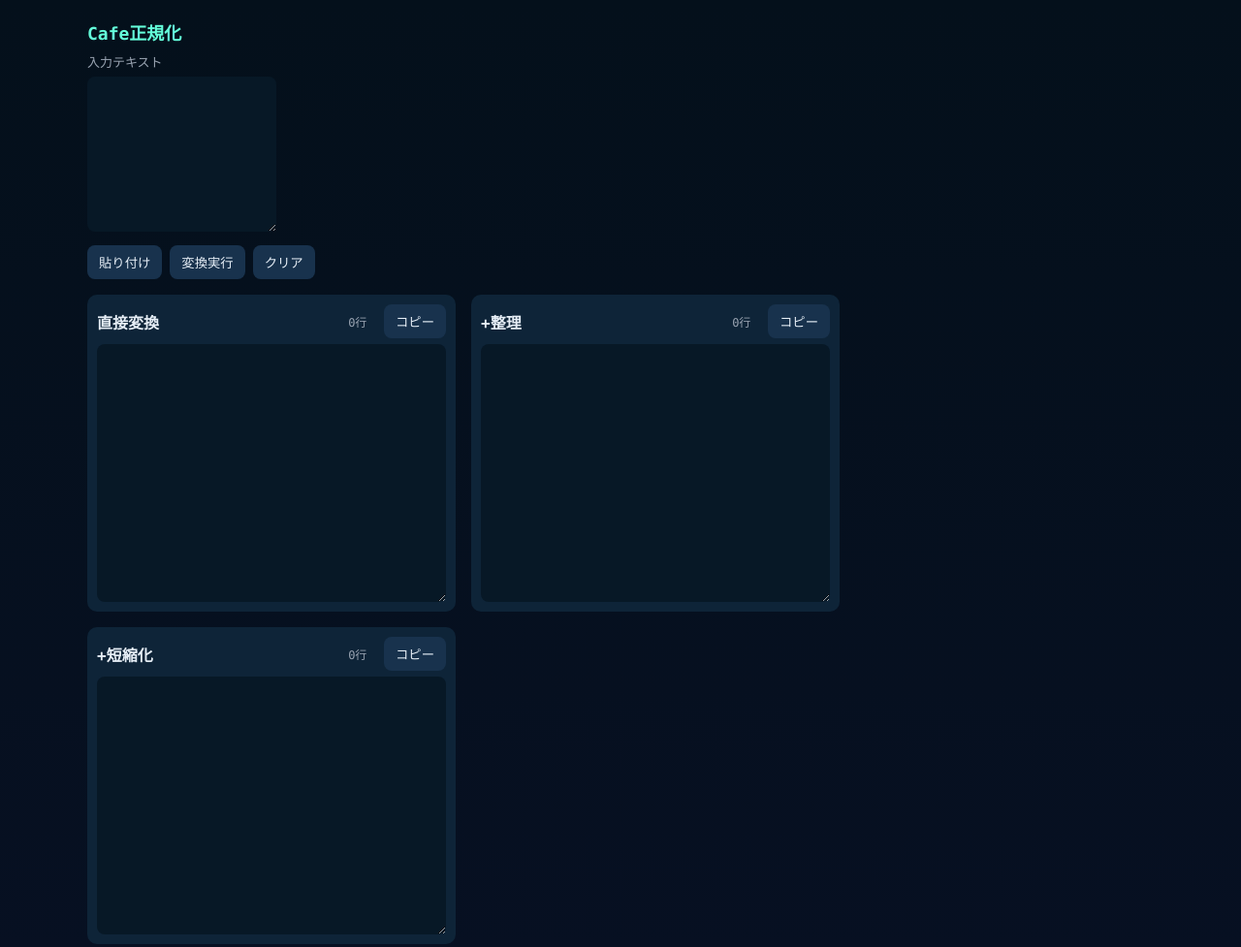
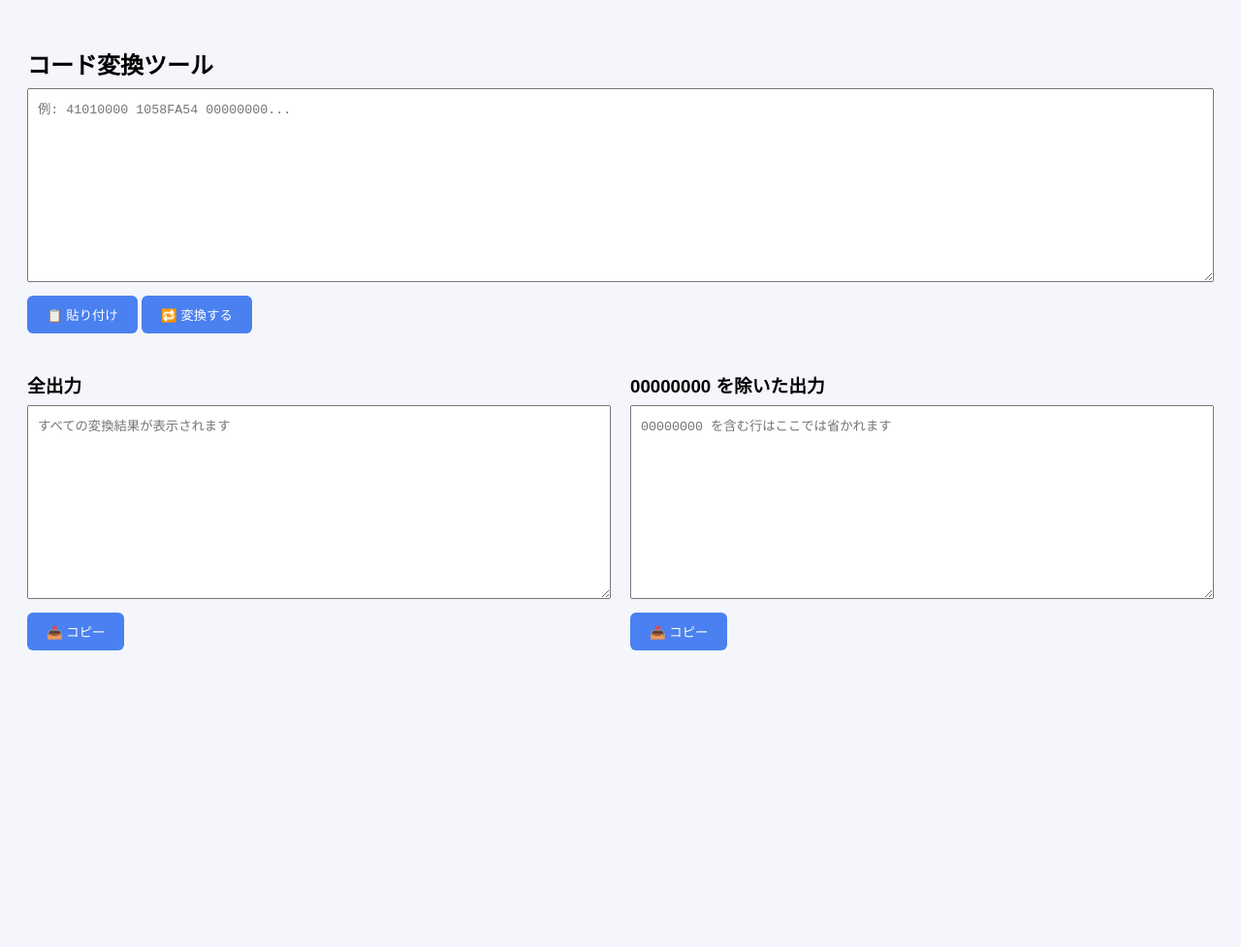
Before and after one commit to sphereshark/Gathering, a plain HTML site: page Code/AllCafe.html in a window 1280 px wide. Shown: the whole page at 97% size. After the commit the page ends 800 px from the top, so only its background shows below. Drawn offline with Linux system fonts and the light colour scheme.

Commit message:
Update AllCafe.html

```diff
--- a/Code/AllCafe.html
+++ b/Code/AllCafe.html
@@ -1,190 +1,111 @@
-<!doctype html>
+<!DOCTYPE html>
 <html lang="ja">
 <head>
-<meta charset="utf-8">
-<title>CafeToNomalize</title>
-<meta name="viewport" content="width=device-width,initial-scale=1" />
-<style>
-  :root{--bg:#071022;--panel:#0b1220;--muted:#9aa4b2;--card:#0e2438}
-  body{background:linear-gradient(180deg,#04101b,#071022);color:#e6eef6;font-family:ui-monospace,Consolas,monospace;padding:20px;margin:0}
-  h1{font-size:18px;color:#64ffda;margin:0 0 8px}
-  .wrap{max-width:1100px;margin:0 auto}
-  textarea, input {font-family:inherit;font-size:13px;line-height:1.35;border:0;border-radius:8px;padding:10px;background:#071826;color:#e6eef6}
-  textarea {resize:vertical}
-  .controls{display:flex;gap:8px;align-items:center;margin:10px 0}
-  button{background:#18324d;border:0;color:#e6eef6;padding:8px 12px;border-radius:8px;cursor:pointer}
-  button:hover{filter:brightness(1.08)}
-  .section{display:flex;gap:16px;flex-wrap:wrap}
-  .box{background:var(--card);padding:10px;border-radius:10px;width:360px;display:flex;flex-direction:column;align-items:stretch}
-  .header{display:flex;justify-content:space-between;align-items:center;margin-bottom:6px}
-  .count{color:var(--muted);font-size:12px;margin-right:8px}
-  label{color:var(--muted);font-size:13px;display:block;margin-bottom:6px}
-  .note{color:var(--muted);font-size:12px;margin-top:8px}
-  @media(max-width:1100px){ .box{width:32vw; min-width:300px} }
-  @media(max-width:760px){ .section{flex-direction:column;align-items:stretch} .box{width:100%} }
-</style>
+  <meta charset="UTF-8">
+  <title>コード変換ツール</title>
+  <style>
+    body {
+      font-family: sans-serif;
+      padding: 20px;
+      background: #f4f6fc;
+    }
+    textarea {
+      width: 100%;
+      height: 200px;
+      padding: 10px;
+      font-family: monospace;
+      box-sizing: border-box;
+    }
+    button {
+      padding: 10px 20px;
+      background: #4a80f0;
+      color: white;
+      border: none;
+      border-radius: 6px;
+      cursor: pointer;
+      margin-top: 10px;
+    }
+    .output-container {
+      display: flex;
+      gap: 20px;
+      margin-top: 20px;
+    }
+    .column {
+      flex: 1;
+    }
+    h2, h3 {
+      margin-bottom: 8px;
+    }
+  </style>
 </head>
 <body>
-  <div class="wrap">
-    <h1>Cafe正規化</h1>
-    <div>
-      <label>入力テキスト</label>
-      <textarea id="input" rows="8" placeholder=""></textarea>
-      <div class="controls">
-        <button id="pasteBtn">貼り付け</button>
-        <button id="convertBtn">変換実行</button>
-        <button id="clearBtn">クリア</button>
-      </div>
-      <!-- <div class="note">
-        ルール: 左が <code>0110</code> で始まる行がトリガー → 右を Y として base = <code>0x00120000 + Y</code>、次行から左→右を順に4バイトずつ配置。右が <code>000000FF</code> の行は左だけ配置して終了。複数ブロック対応。
-      </div> -->
+
+  <h2>コード変換ツール</h2>
+
+  <textarea id="input" placeholder="例: 41010000 1058FA54 00000000..."></textarea><br>
+  <button onclick="pasteFromClipboard()">📋 貼り付け</button>
+  <button onclick="convert()">🔁 変換する</button>
+
+  <div class="output-container">
+    <div class="column">
+      <h3>全出力</h3>
+      <textarea id="output" placeholder="すべての変換結果が表示されます"></textarea><br>
+      <button onclick="copyToClipboard('output')">📤 コピー</button>
     </div>
-
-    <div class="section" style="margin-top:16px">
-      <div class="box">
-        <div class="header">
-          <strong>直接変換</strong>
-          <div>
-            <span id="count1" class="count">0行</span>
-            <button id="copy1">コピー</button>
-          </div>
-        </div>
-        <textarea id="output1" rows="14" readonly></textarea>
-      </div>
-
-      <div class="box">
-        <div class="header">
-          <strong>+整理</strong>
-          <div>
-            <span id="count2" class="count">0行</span>
-            <button id="copy2">コピー</button>
-          </div>
-        </div>
-        <textarea id="output2" rows="14" readonly></textarea>
-      </div>
-
-      <div class="box">
-        <div class="header">
-          <strong>+短縮化</strong>
-          <div>
-            <span id="count3" class="count">0行</span>
-            <button id="copy3">コピー</button>
-          </div>
-        </div>
-        <textarea id="output3" rows="14" readonly></textarea>
-      </div>
+    <div class="column">
+      <h3>00000000 を除いた出力</h3>
+      <textarea id="filteredOutput" placeholder="00000000 を含む行はここでは省かれます"></textarea><br>
+      <button onclick="copyToClipboard('filteredOutput')">📤 コピー</button>
     </div>
   </div>
 
-<script>
-const inputEl = document.getElementById('input');
-const out1 = document.getElementById('output1');
-const out2 = document.getElementById('output2');
-const out3 = document.getElementById('output3');
-const count1 = document.getElementById('count1');
-const count2 = document.getElementById('count2');
-const count3 = document.getElementById('count3');
-
-document.getElementById('pasteBtn').addEventListener('click', async () => {
-  try { inputEl.value = await navigator.clipboard.readText(); }
-  catch { alert('クリップボードの読み取りに失敗しました。'); }
-});
-document.getElementById('clearBtn').addEventListener('click', () => {
-  inputEl.value=''; out1.value=''; out2.value=''; out3.value='';
-  count1.textContent='0行'; count2.textContent='0行'; count3.textContent='0行';
-});
-
-function expandOnly(lines) {
-  const result = [];
-  let expanding = false;
-  let baseAddr = 0;
-  let offset = 0;
-
-  for (let i = 0; i < lines.length; i++) {
-    const raw = lines[i].trim();
-    if (!raw) continue;
-    const parts = raw.split(/\s+/).filter(Boolean);
-    if (parts.length < 2) continue;
-    const left = parts[0].toUpperCase();
-    const right = parts[1].toUpperCase();
-
-    if (!expanding && left.startsWith('0110')) {
-      const Y = parseInt(right, 16) || 0;
-      baseAddr = 0x00120000 + Y;
-      offset = 0;
-      expanding = true;
-      continue;
+  <script>
+    function pasteFromClipboard() {
+      navigator.clipboard.readText().then(text => {
+        document.getElementById('input').value = text;
+      }).catch(err => {
+        alert("クリップボードからの読み取りに失敗しました: " + err);
+      });
     }
 
-    if (expanding) {
-      const addr1 = baseAddr + offset;
-      result.push(hex8(addr1) + ' ' + left);
-      offset += 4;
+    function copyToClipboard(elementId) {
+      const text = document.getElementById(elementId).value;
+      navigator.clipboard.writeText(text).then(() => {
+        alert("コピーしました！");
+      }).catch(err => {
+        alert("コピーに失敗しました: " + err);
+      });
+    }
 
-      if (right === '000000FF') {
-        expanding = false;
-        continue; // skip writing right side
+    function convert() {
+      const input = document.getElementById('input').value;
+      const lines = input.trim().split(/\n/);
+      const outputLines = [];
+      const filteredLines = [];
+      let address = 0x00120000;
+
+      for (let line of lines) {
+        line = line.trim();
+        if (!line) continue;
+
+        const parts = line.split(/\s+/);
+        const data = parts.slice(1); // 最初のアドレスを無視
+
+        for (let word of data) {
+          const addrHex = address.toString(16).toUpperCase().padStart(8, '0');
+          const formatted = `${addrHex} ${word}`;
+          outputLines.push(formatted);
+          if (word !== "00000000") {
+            filteredLines.push(formatted);
+          }
+          address += 4;
+        }
       }
 
-      const addr2 = baseAddr + offset;
-      result.push(hex8(addr2) + ' ' + right);
-      offset += 4;
-      continue;
+      document.getElementById('output').value = outputLines.join('\n');
+      document.getElementById('filteredOutput').value = filteredLines.join('\n');
     }
+  </script>
 
-    result.push(left + ' ' + right);
-  }
-  return result;
-}
-
-function hex8(n){return (n>>>0).toString(16).toUpperCase().padStart(8,'0');}
-
-function sortAndDedup(lines){
-  const map={};
-  for(const line of lines){
-    const parts=line.trim().split(/\s+/);
-    if(parts.length<2)continue;
-    map[parts[0].toUpperCase()]=parts[1].toUpperCase();
-  }
-  return Object.keys(map)
-    .sort((a,b)=>parseInt(a,16)-parseInt(b,16))
-    .map(a=>`${a} ${map[a]}`);
-}
-
-document.getElementById('convertBtn').addEventListener('click',()=>{
-  const rawLines=inputEl.value.split(/\r?\n/);
-  const expanded=expandOnly(rawLines);
-  out1.value=expanded.join('\n');
-  count1.textContent=expanded.length+'行';
-
-  const deduped=sortAndDedup(expanded);
-  out2.value=deduped.join('\n');
-  count2.textContent=deduped.length+'行';
-
-  const filtered=deduped.filter(l=>{
-    const v=(l.split(/\s+/)[1]||'').toUpperCase();
-    return v!=='00000000';
-  });
-  out3.value=filtered.join('\n');
-  count3.textContent=filtered.length+'行';
-});
-
-async function copyText(txt){
-  try{await navigator.clipboard.writeText(txt);return true;}
-  catch{return false;}
-}
-document.getElementById('copy1').addEventListener('click',async()=>{
-  if(!out1.value)return alert('出力①が空です。');
-  if(await copyText(out1.value))alert('出力①をコピーしました。');
-});
-document.getElementById('copy2').addEventListener('click',async()=>{
-  if(!out2.value)return alert('出力②が空です。');
-  if(await copyText(out2.value))alert('出力②をコピーしました。');
-});
-document.getElementById('copy3').addEventListener('click',async()=>{
-  if(!out3.value)return alert('出力③が空です。');
-  if(await copyText(out3.value))alert('出力③をコピーしました。');
-});
-</script>
 </body>
 </html>
```
